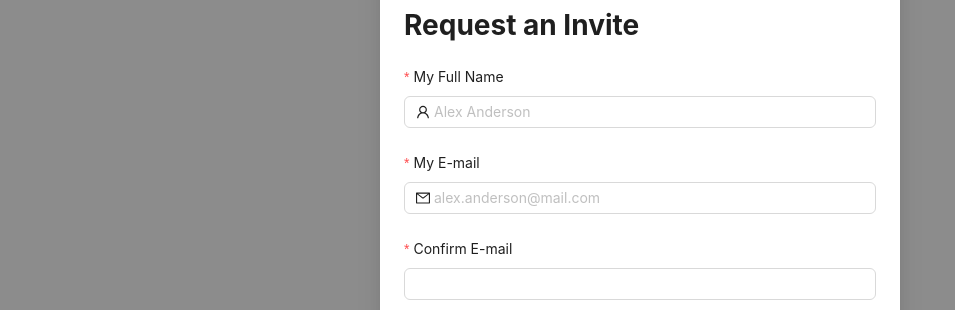
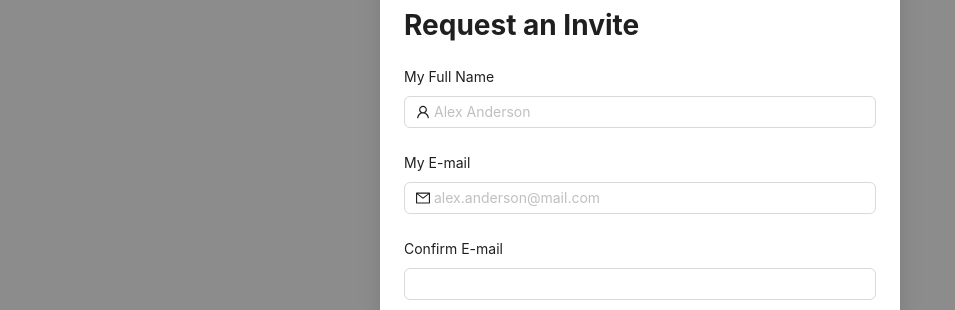
Before and after one commit to heyjiawei/broccoli-and-co, a React (Vite) app: page / in a window 1280 px wide. Both pictures are taken after a click on the button "Request an invite". Shown: the part 136-446 px from the top of the page, without its empty margins (0-955 px from the left). Built offline with nearby package versions, Linux system fonts and the light colour scheme.

Commit message:
fix: form component

```diff
--- a/src/routes/landing-page/form.component.tsx
+++ b/src/routes/landing-page/form.component.tsx
@@ -1,30 +1,38 @@
-import { useState } from "react";
 import { Form, Input } from "antd";
 import { MailOutlined, UserOutlined } from "@ant-design/icons";
 import SubmitButton from "../../components/submit-button.component";
 
-export default function RequestEmailForm() {
+const formFields = {
+  name: "My Full Name",
+  email: "My E-mail",
+  confirm_email: "Confirm E-mail",
+  send: "Send Invite",
+};
+
+const validationMessages = {
+  confirm_email: "Please confirm your email!",
+};
+
+const errorMessages = {
+  email_not_match: "The new email that you entered do not match!",
+};
+
+export default function RequestEmailForm({ onSubmit, isPending }) {
   const [form] = Form.useForm();
 
-  const action = (changedValues, values) => {
-    console.log(`changedValues: ${JSON.stringify(changedValues, null)}`);
-    console.log(`values: ${JSON.stringify(values, null, 2)}`);
+  const onFinish = (values) => {
+    onSubmit({ name: values.name, email: values.email });
   };
 
-  const onFinish = (values) => {
-    console.log(`onFinish: ${JSON.stringify(values, null, 2)}`);
-  };
   return (
     <Form
       layout={"vertical"}
       form={form}
       onFinish={onFinish}
-      // initialValues={{ layout: formLayout }}
-      // onValuesChange={onFormLayoutChange}
-      // style={{ maxWidth: formLayout === "inline" ? "none" : 600 }}
+      requiredMark={false}
     >
       <Form.Item
-        label="My Full Name"
+        label={formFields.name}
         name="name"
         validateTrigger="onBlur"
         rules={[
@@ -38,30 +46,28 @@ export default function RequestEmailForm() {
         <Input prefix={<UserOutlined />} placeholder="Alex Anderson" />
       </Form.Item>
       <Form.Item
-        label="My E-mail"
+        label={formFields.email}
         name="email"
         rules={[{ type: "email" }, { required: true }]}
       >
         <Input prefix={<MailOutlined />} placeholder="alex.anderson@mail.com" />
       </Form.Item>
       <Form.Item
-        label="Confirm E-mail"
+        label={formFields.confirm_email}
         name="confirm"
         dependencies={["email"]}
-        // hasFeedback
+        hasFeedback
         rules={[
           {
             required: true,
-            message: "Please confirm your email!",
+            message: validationMessages.confirm_email,
           },
           ({ getFieldValue }) => ({
             validator(_, value) {
               if (!value || getFieldValue("email") === value) {
                 return Promise.resolve();
               }
-              return Promise.reject(
-                new Error("The new email that you entered do not match!")
-              );
+              return Promise.reject(new Error(errorMessages.email_not_match));
             },
           }),
         ]}
@@ -69,7 +75,9 @@ export default function RequestEmailForm() {
         <Input />
       </Form.Item>
       <Form.Item>
-        <SubmitButton form={form}>Send Invite</SubmitButton>
+        <SubmitButton form={form} isPending={isPending}>
+          {formFields.send}
+        </SubmitButton>
       </Form.Item>
     </Form>
   );
```
